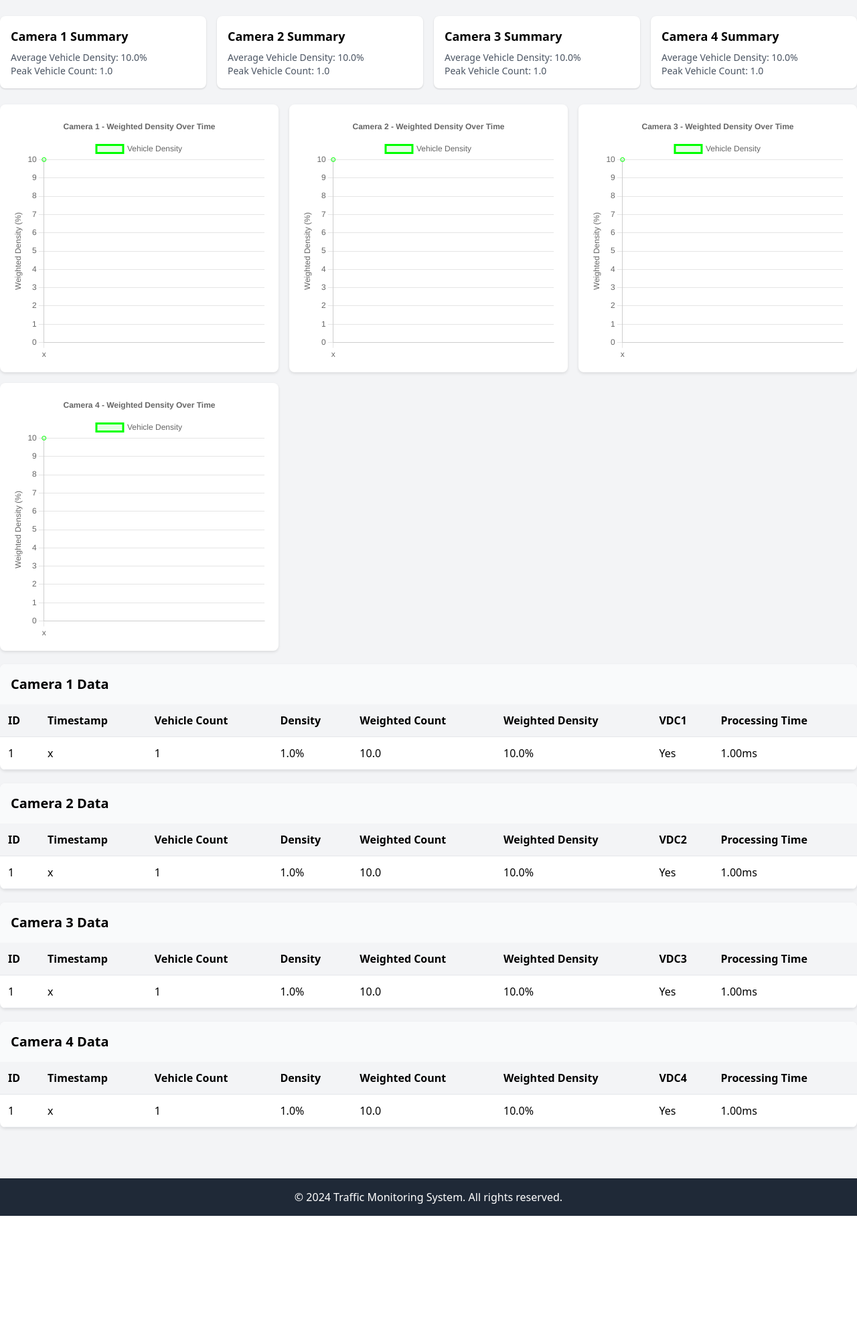
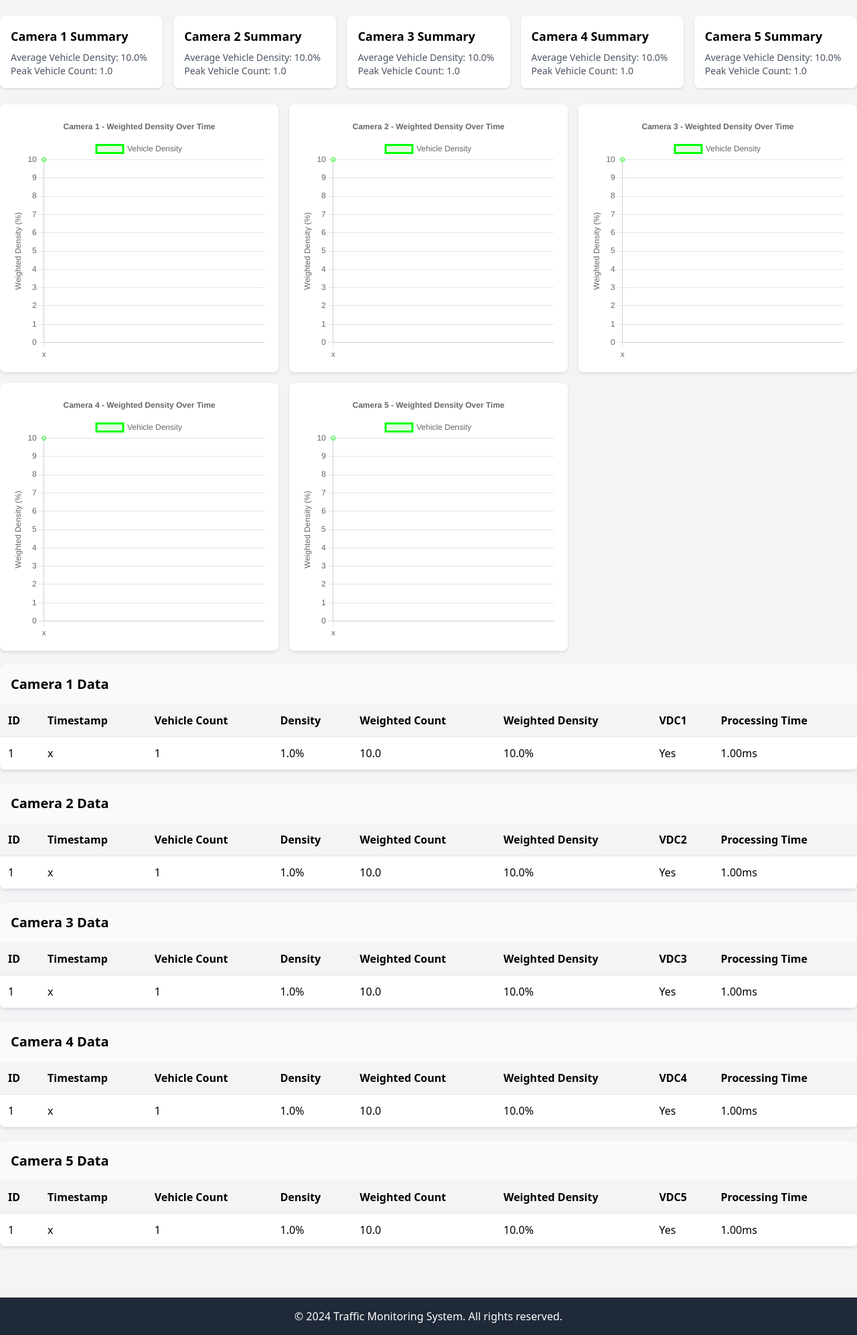
Before and after one commit to HarishVishnu27/Test_Admin_5Cam, a Flask app: page /analytics in a window 1280 px wide. Shown: the part 96-2090 px from the top of the page at 67% size. Before the commit the page ends 1912 px from the top, so only its background shows below. Run offline with Flask 3, Linux system fonts and the light colour scheme; the visitor is signed in with stand-in values (Sample User, id 1); tables that the repository leaves empty hold one stand-in row (values such as "Sample post").

Commit message:
Add support for fifth camera (cam5) - core functionality complete
Co-authored-by: HarishVishnu27 <195902295+HarishVishnu27@users.noreply.github.com>

```diff
--- a/app.py
+++ b/app.py
@@ -61,7 +61,7 @@ PROCESSED_FOLDER = 'static/processed/'
 DATABASE = 'traffic_multi.db'
 FRAME_SKIP = 6
 MAX_QUEUE_SIZE = 32
-PROCESSING_TIMES = {f'cam{i+1}': deque(maxlen=50) for i in range(4)}
+PROCESSING_TIMES = {f'cam{i+1}': deque(maxlen=50) for i in range(5)}
 IMAGE_SAVE_INTERVAL = 2  # Save images every 10 seconds
 PROCESS_DURATION = 2  # Process each stream for 2 seconds
 import os
@@ -72,7 +72,8 @@ RTSP_URLS = {
     'cam1': "rtsp://192.168.0.51:554/rtsp/streaming?channel=1&subtype=1&onvif_metadata=true",
     'cam2': "rtsp://192.168.0.52:554/rtsp/streaming?channel=1&subtype=1&onvif_metadata=true",
     'cam3': "rtsp://192.168.0.53:554/rtsp/streaming?channel=1&subtype=1&onvif_metadata=true",
-    'cam4': "rtsp://192.168.0.54:554/rtsp/streaming?channel=1&subtype=1&onvif_metadata=true"}
+    'cam4': "rtsp://192.168.0.54:554/rtsp/streaming?channel=1&subtype=1&onvif_metadata=true",
+    'cam5': "rtsp://192.168.0.55:554/rtsp/streaming?channel=1&subtype=1&onvif_metadata=true"}
 
 if torch.cuda.is_available():
     torch.backends.cudnn.benchmark = True
@@ -112,6 +113,13 @@ DEFAULT_REGIONS = {
     'cam4': {
         'R1': {
             'vertices': np.array([(53, 412), (160, 208), (318, 205), (389, 408)], dtype=np.int32),
+            'weight': 1.0,
+            'color': (0, 255, 0)
+        }
+    },
+    'cam5': {
+        'R1': {
+            'vertices': np.array([(59, 378), (479, 410), (474, 185), (311, 177)], dtype=np.int32),
             'weight': 1.0,
             'color': (0, 255, 0)
         }
@@ -160,7 +168,7 @@ def init_db(database_name):
     cursor = conn.cursor()
 
     # Create tables for each camera (updated to single region)
-    for cam_id in range(1, 5):
+    for cam_id in range(1, 6):
         cursor.execute(f'''
             CREATE TABLE IF NOT EXISTS traffic_data_cam{cam_id} (
                 id INTEGER PRIMARY KEY AUTOINCREMENT,
@@ -413,7 +421,7 @@ def process_camera_stream(cam_id, duration):
 
 def cyclic_processing():
     while True:
-        for cam_id in range(1, 5):
+        for cam_id in range(1, 6):
             process_camera_stream(cam_id, PROCESS_DURATION)
             time.sleep(0.1)  # Small delay between cameras
 
@@ -422,7 +430,7 @@ def cyclic_processing():
 def index():
     # Get latest processed images for all cameras
     latest_images = {}
-    for cam_id in range(1, 5):
+    for cam_id in range(1, 6):
         cam_folder = os.path.join(PROCESSED_FOLDER, f'cam{cam_id}')
         if os.path.exists(cam_folder):
             files = [f for f in os.listdir(cam_folder) if f.endswith('.jpg')]
@@ -548,7 +556,7 @@ def analytics():
         cursor = conn.cursor()
 
         data = {}
-        for cam_id in range(1, 5):
+        for cam_id in range(1, 6):
             try:
                 cursor.execute(f'''SELECT
                     id, timestamp, r1_vehicle_count, r1_density,
@@ -567,7 +575,7 @@ def analytics():
 
         # Calculate aggregates for each camera
         aggregates = {}
-        for cam_id in range(1, 5):
+        for cam_id in range(1, 6):
             cam_data = data[f'cam{cam_id}']
             if cam_data:
                 weighted_densities = [row[4] for row in cam_data]  # weighted_density is at index 4
@@ -600,7 +608,7 @@ def camera_stats():
         }
 
         # Query the latest data for all cameras
-        for camera_id in range(1, 5):
+        for camera_id in range(1, 6):
             try:
                 cursor.execute(f'''SELECT
                                 timestamp,
@@ -656,7 +664,7 @@ def vehicle_detect():
         }
 
         # Query the latest VDC status for all cameras
-        for camera_id in range(1, 5):
+        for camera_id in range(1, 6):
             try:
                 cursor.execute(f'''SELECT vdc{camera_id}
                              FROM traffic_data_cam{camera_id}
@@ -681,7 +689,8 @@ def vehicle_detect():
             'vdc1': 0,
             'vdc2': 0,
             'vdc3': 0,
-            'vdc4': 0
+            'vdc4': 0,
+            'vdc5': 0
         }), 500
 
 
--- a/regions_config.json
+++ b/regions_config.json
@@ -110,5 +110,33 @@
             ],
             "weight": 1.0
         }
+    },
+    "cam5": {
+        "R1": {
+            "vertices": [
+                [
+                    383,
+                    337
+                ],
+                [
+                    439,
+                    133
+                ],
+                [
+                    356,
+                    114
+                ],
+                [
+                    47,
+                    293
+                ]
+            ],
+            "color": [
+                0,
+                255,
+                0
+            ],
+            "weight": 1.0
+        }
     }
 }
--- a/templates/admin.html
+++ b/templates/admin.html
@@ -33,6 +33,7 @@
                 <option value="cam2">Camera 2</option>
                 <option value="cam3">Camera 3</option>
                 <option value="cam4">Camera 4</option>
+                <option value="cam5">Camera 5</option>
             </select>
         </div>
 
--- a/templates/analytics.html
+++ b/templates/analytics.html
@@ -67,8 +67,8 @@
 
     <main class="container mx-auto py-6">
         <!-- Summary Cards -->
-        <div class="grid grid-cols-1 md:grid-cols-2 lg:grid-cols-4 gap-4 mb-6">
-            {% for cam_id in range(1, 5) %}
+        <div class="grid grid-cols-1 md:grid-cols-2 lg:grid-cols-5 gap-4 mb-6">
+            {% for cam_id in range(1, 6) %}
             <div class="bg-white rounded-lg shadow p-4">
                 <h3 class="text-lg font-semibold mb-2">Camera {{ cam_id }} Summary</h3>
                 <div class="text-sm text-gray-600">
@@ -89,7 +89,7 @@
 
         <!-- Charts -->
         <div class="charts-row">
-            {% for cam_id in range(1, 5) %}
+            {% for cam_id in range(1, 6) %}
             <div class="chart-container">
                 <canvas id="densityChart{{ cam_id }}"></canvas>
             </div>
@@ -97,7 +97,7 @@
         </div>
 
         <!-- Data Tables -->
-        {% for cam_id in range(1, 5) %}
+        {% for cam_id in range(1, 6) %}
         <div class="table-container">
             <h2 class="text-xl font-bold p-4 bg-gray-50">Camera {{ cam_id }} Data</h2>
             <div class="overflow-x-auto">
@@ -142,7 +142,7 @@
 
     <script>
         // Initialize charts for each camera
-        {% for cam_id in range(1, 5) %}
+        {% for cam_id in range(1, 6) %}
         const data{{ cam_id }} = {{ data['cam' ~ cam_id] | tojson }};
         if (data{{ cam_id }}.length > 0) {  // Only create chart if data exists
             const ctx{{ cam_id }} = document.getElementById('densityChart{{ cam_id }}').getContext('2d');
```
Also changed, not shown: templates/index.html (+5 -5 lines).
